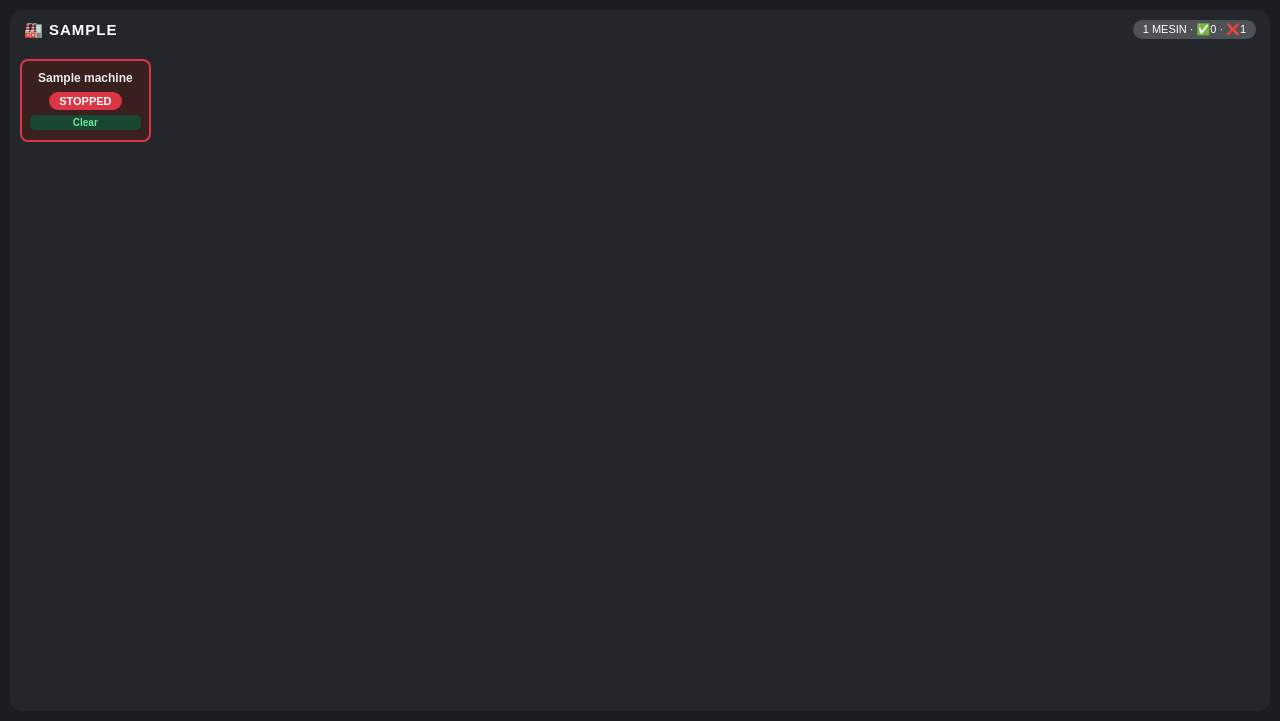
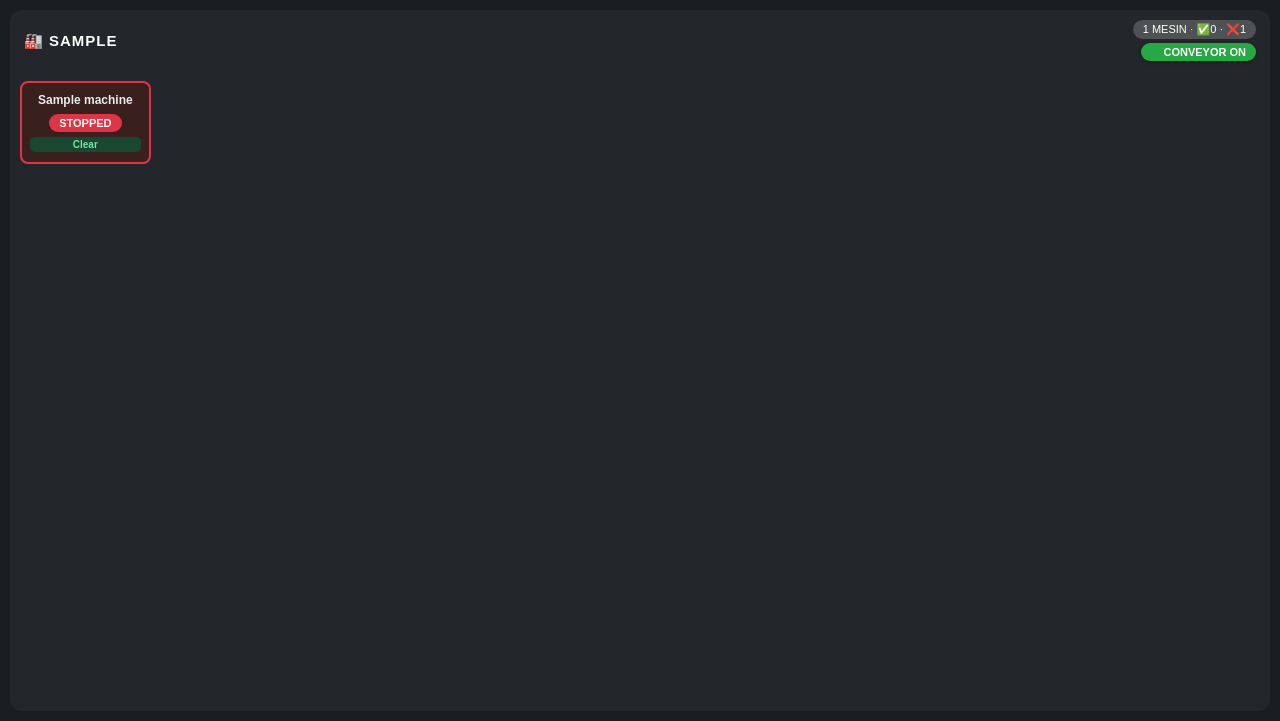
Before and after one commit to ozhickp/jidouka-system, a PHP site: page /mtc_project/monitoring_public.php in a window 1280 px wide. Shown: the part 79-800 px from the top of the page. Run offline with PHP 8.4, Linux system fonts and the light colour scheme; tables that the repository leaves empty or names only in its code hold one stand-in row (values such as "Sample post"); data that the repository does not hold is empty.

Commit message:
add conveyor status

```diff
--- a/monitoring_public.php
+++ b/monitoring_public.php
@@ -232,6 +232,49 @@
             font-family: monospace;
         }
 
+        /* ── CONVEYOR STATUS ── */
+        .conveyor-status {
+            display: inline-flex;
+            align-items: center;
+            gap: 5px;
+            font-size: 11px;
+            font-weight: bold;
+            padding: 3px 10px;
+            border-radius: 20px;
+            letter-spacing: 0;
+            white-space: nowrap;
+        }
+
+        .conveyor-status.conv-running {
+            background: #28a745;
+            color: #ffffff;
+            border: none;
+            box-shadow: 0 1px 4px rgba(0, 0, 0, 0.3);
+        }
+
+        .conveyor-status.conv-stopped {
+            background: #dc3545;
+            color: #ffffff;
+            border: none;
+            box-shadow: 0 1px 4px rgba(0, 0, 0, 0.3);
+        }
+
+        .conv-dot {
+            width: 7px;
+            height: 7px;
+            border-radius: 50%;
+            flex-shrink: 0;
+        }
+
+        .conv-running .conv-dot {
+            background: #28a745;
+        }
+
+        .conv-stopped .conv-dot {
+            background: #dc3545;
+            animation: blink 1s infinite;
+        }
+
         /* ── REFRESH INDICATOR ── */
         .footer {
             text-align: center;
@@ -313,7 +356,12 @@
                 <div class="plant-col <?= $cls ?>" id="col-<?= $slug ?>">
                     <div class="plant-header">
                         <span><?= $icon ?> <?= htmlspecialchars(ucwords($plant)) ?></span>
-                        <span class="plant-summary" id="summary-<?= $slug ?>">...</span>
+                        <div style="display:flex;flex-direction:column;align-items:flex-end;gap:4px;">
+                            <span class="plant-summary" id="summary-<?= $slug ?>">...</span>
+                            <span class="conveyor-status conv-running" id="conveyor-<?= $slug ?>">
+                                <span class="conv-dot"></span> Conveyor ON
+                            </span>
+                        </div>
                     </div>
                     <div class="machine_grid" id="grid-<?= $slug ?>">
                         <!-- diisi JS -->
@@ -419,6 +467,22 @@
 
         function loadAll() {
             plants.forEach(p => loadPlant(p));
+            plants.forEach(p => loadConveyor(p));
+        }
+
+        // ── LOAD STATUS CONVEYOR PER PLANT ──
+        function loadConveyor(plant) {
+            const slug = plant.replace(/\s+/g, '-').toLowerCase();
+            const el = document.getElementById('conveyor-' + slug);
+            if (!el) return;
+
+            fetch('get_conveyor_status.php?plant=' + encodeURIComponent(plant))
+                .then(r => r.json())
+                .then(data => {
+                    const running = parseInt(data.status) === 1;
+                    el.className = 'conveyor-status ' + (running ? 'conv-running' : 'conv-stopped');
+                    el.innerHTML = `<span class="conv-dot"></span> Conveyor ${running ? 'ON' : 'OFF'}`;
+                });
         }
 
         // ── STOPWATCH: update semua timer abnormal setiap detik ──
```
